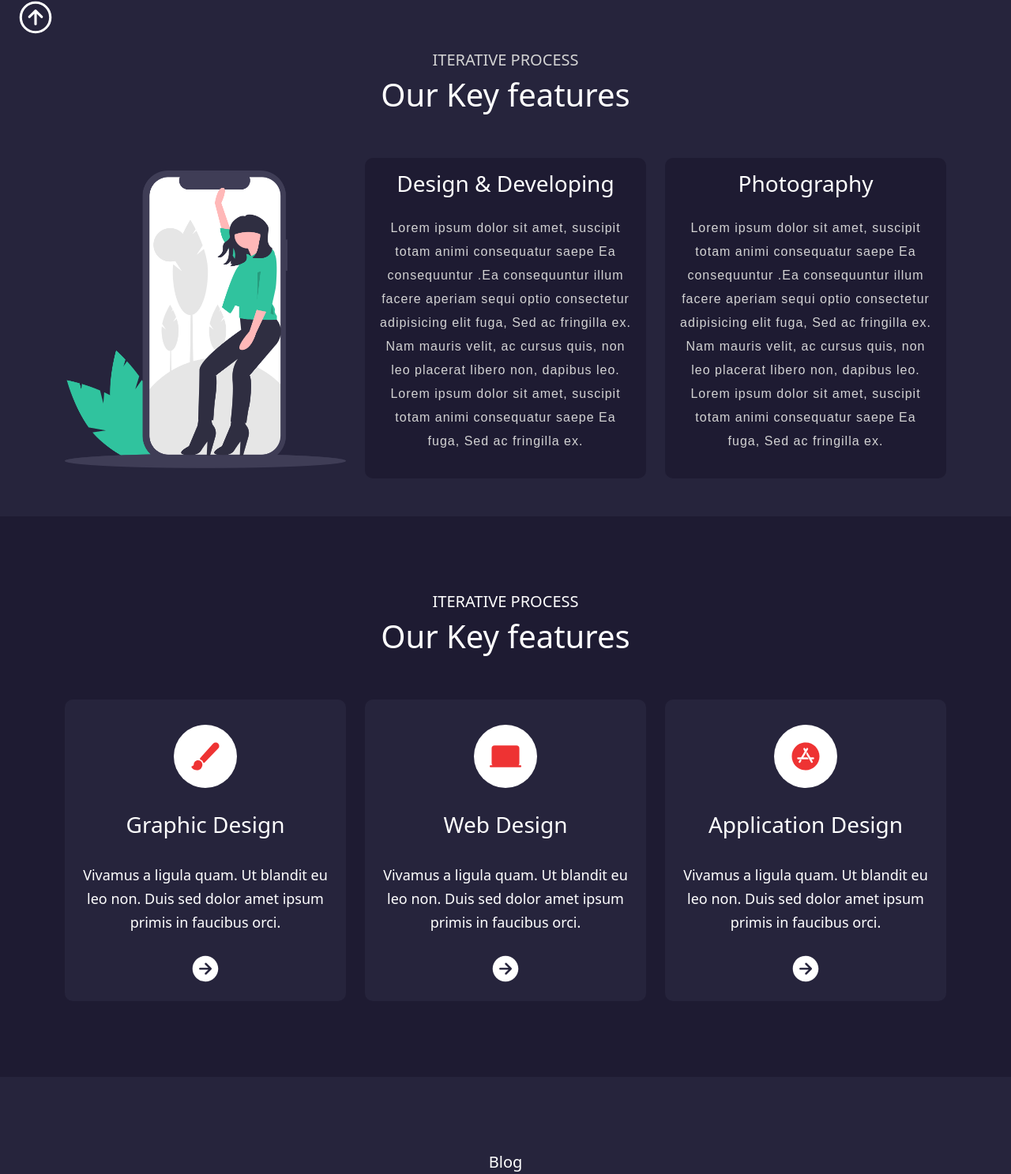
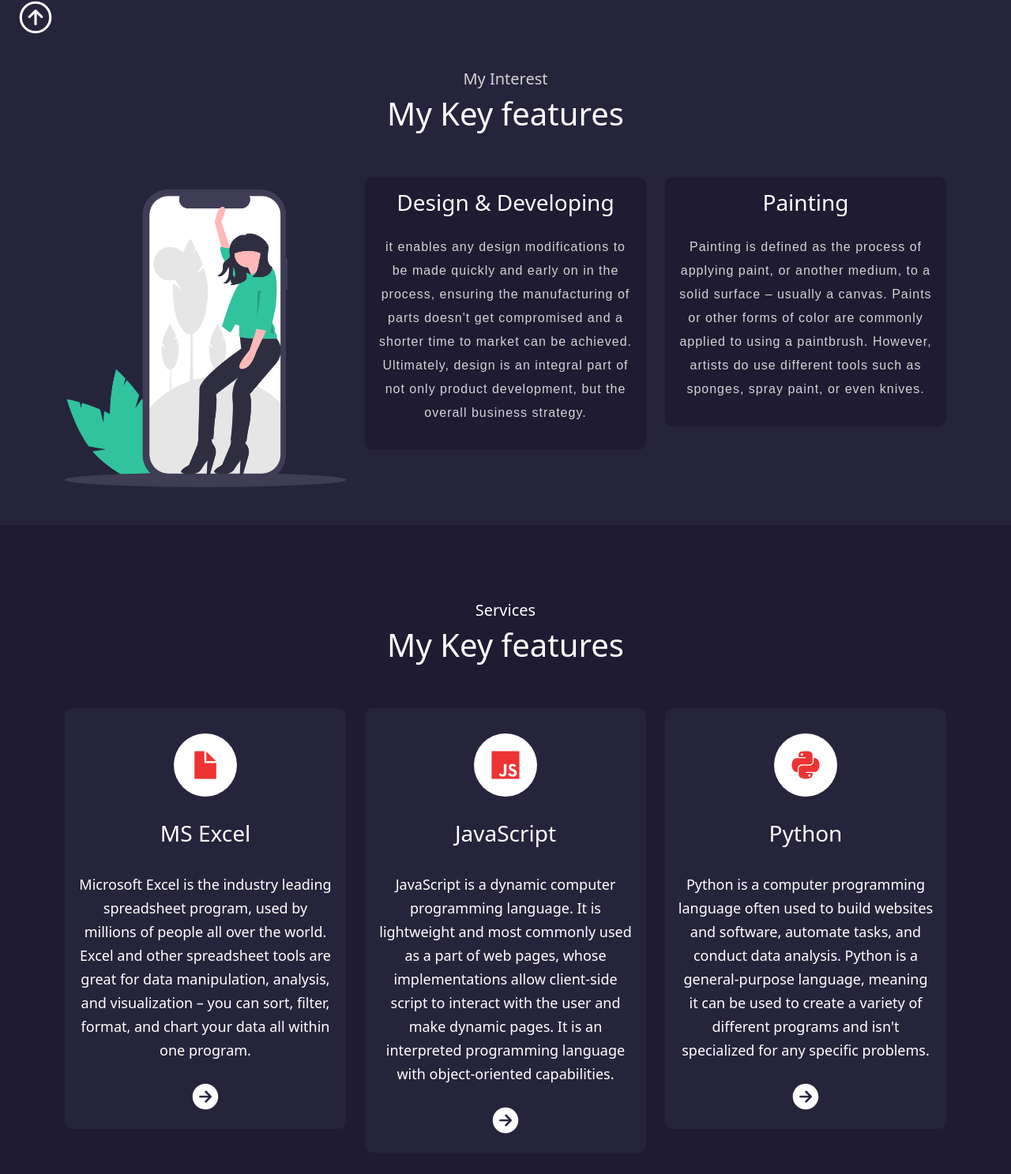
Before and after one commit to kiranyadav3540/Education-Website-Bootstrap, a plain HTML site: page index.html in a window 1280 px wide. Shown: the part 703-2190 px from the top of the page at 79% size. Drawn offline with nearby package versions, Linux system fonts and the light colour scheme.

Commit message:
some updation

```diff
--- a/index.html
+++ b/index.html
@@ -1,16 +1,19 @@
 <!doctype html>
 <html lang="en">
+
 <head>
   <!-- Required meta tags -->
   <meta charset="utf-8">
   <meta name="viewport" content="width=device-width, initial-scale=1">
 
   <!-- Bootstrap CSS -->
-    <link href="https://cdn.jsdelivr.net/npm/bootstrap@5.0.2/dist/css/bootstrap.min.css" rel="stylesheet" integrity="sha384-EVSTQN3/azprG1Anm3QDgpJLIm9Nao0Yz1ztcQTwFspd3yD65VohhpuuCOmLASjC" crossorigin="anonymous">
+  <link href="https://cdn.jsdelivr.net/npm/bootstrap@5.0.2/dist/css/bootstrap.min.css" rel="stylesheet"
+    integrity="sha384-EVSTQN3/azprG1Anm3QDgpJLIm9Nao0Yz1ztcQTwFspd3yD65VohhpuuCOmLASjC" crossorigin="anonymous">
   <!-- style -->
   <link rel="stylesheet" type="text/css" href="css/style.css">
-    <title>Web master Website Template in Bootstrap Home: Allwebcode</title>
+  <title>Sharing My Skills</title>
 </head>
+
 <body>
 
 
@@ -21,12 +24,18 @@
     <div class="container">
       <nav class="navbar navbar-expand-lg">
         <div class="container-fluid">
-    <a class="navbar-brand" href="#"><h1>Webmaster</h1></a>
-    <button class="navbar-toggler" type="button" data-bs-toggle="collapse" data-bs-target="#navbarSupportedContent" aria-controls="navbarSupportedContent" aria-expanded="false" aria-label="Toggle navigation">
-      <span class="navbar-toggler-icon"><ion-icon name="menu"></ion-icon></span>
+          <a class="navbar-brand" href="#">
+            <h1>Sharing My Skills</h1>
+          </a>
+          <button class="navbar-toggler" type="button" data-bs-toggle="collapse"
+            data-bs-target="#navbarSupportedContent" aria-controls="navbarSupportedContent" aria-expanded="false"
+            aria-label="Toggle navigation">
+            <span class="navbar-toggler-icon">
+              <ion-icon name="menu"></ion-icon>
+            </span>
           </button>
           <div class="collapse navbar-collapse" id="navbarSupportedContent">
-      <ul class="navbar-nav m-auto mb-2 mb-lg-0">
+            <ul class="navbar-nav m-auto mb-2 mb-lg-0 ">
               <li class="nav-item">
                 <a class="nav-link active" aria-current="page" href="#home">Home</a>
               </li>
@@ -53,6 +62,7 @@
     </div>
   </div>
 
+
   <!-- navbar end -->
 
 
@@ -65,14 +75,18 @@
       <div class="row">
 
         <div class="col-md-6">
-            <h6 class="h6 pb-1">OWN BUSINESS</h6>
-            <h1>We help innovators bring<br> their business to life.</h1>
+          <h6 class="h6 pb-1">OWN Knowledge</h6>
+          <h1>I help to others<br> in improving their skills.</h1>
           <p>
-              Lorem ipsum dolor sit amet consectetur adipisicing elit. Provident,<br> excepturi. Distinctio accusantium fugit odit? Fugit ipsam. Sed ac fringilla<br> ex. Nam mauris velit, ac cursus quis, non leo.
+            Expect them to be great and understand they want to feel like you want to feel: part of something meaningful
+            and
+            important. Let the space you share with them be that kind of place. If you do, you will find not only are
+            you improving
+            their life, but you are improving your life as well.
           </p>
           <div class="d-grid gap-2 d-md-block mt-5 mb-5">
             <button class="btn btn-outline-danger" type="submit">See How</button>
-              <button class="btn btn-outline-danger" type="submit">Get a Quote</button>
+            <button class="btn btn-outline-danger" type="submit">Courses</button>
           </div>
         </div>
 
@@ -91,8 +105,8 @@
 
   <div class="container-fluid about pt-5 pb-5" id="about">
     <div class="container">
-    <h5 class="h5 text-center pt-5">ITERATIVE PROCESS</h5>
-    <h1 class="h1 text-center">Our Key features</h1>
+      <h5 class="h5 text-center pt-5">My Interest</h5>
+      <h1 class="h1 text-center">My Key features</h1>
       <div class="row pt-5">
 
         <div class="col-md-4">
@@ -102,14 +116,22 @@
         <div class="col-md-4">
           <div class="box p-2">
             <h3 class="h3 p-2 text-center">Design & Developing</h3>
-          <p class="p-2 text-center">Lorem ipsum dolor sit amet, suscipit totam animi consequatur saepe Ea consequuntur .Ea consequuntur illum facere aperiam sequi optio consectetur adipisicing elit fuga, Sed ac fringilla ex. Nam mauris velit, ac cursus quis, non leo placerat libero non, dapibus leo. Lorem ipsum dolor sit amet, suscipit totam animi consequatur saepe Ea fuga, Sed ac fringilla ex.</p>
+            <p class="p-2 text-center">it enables any design modifications to be made quickly and early on in the
+              process, ensuring the manufacturing of parts
+              doesn't get compromised and a shorter time to market can be achieved. Ultimately, design is an integral
+              part of not only
+              product development, but the overall business strategy.</p>
           </div>
         </div>
 
         <div class="col-md-4">
           <div class="box p-2">
-          <h3 class="h3 p-2 text-center">Photography</h3>
-          <p class="p-2 text-center">Lorem ipsum dolor sit amet, suscipit totam animi consequatur saepe Ea consequuntur .Ea consequuntur illum facere aperiam sequi optio consectetur adipisicing elit fuga, Sed ac fringilla ex. Nam mauris velit, ac cursus quis, non leo placerat libero non, dapibus leo. Lorem ipsum dolor sit amet, suscipit totam animi consequatur saepe Ea fuga, Sed ac fringilla ex.</p>
+            <h3 class="h3 p-2 text-center">Painting</h3>
+            <p class="p-2 text-center">Painting is defined as the process of applying paint, or another medium, to a
+              solid surface – usually a canvas. Paints
+              or other forms of color are commonly applied to using a paintbrush. However, artists do use different
+              tools such as
+              sponges, spray paint, or even knives.</p>
           </div>
         </div>
 
@@ -124,34 +146,61 @@
 
   <div class="container-fluid service pt-5 pb-5" id="service">
     <div class="container pb-5">
-    <h5 class="h5 text-center pt-5">ITERATIVE PROCESS</h5>
-    <h1 class="h1 text-center">Our Key features</h1>
+      <h5 class="h5 text-center pt-5">Services</h5>
+      <h1 class="h1 text-center">My Key features</h1>
       <div class="row pt-5">
 
         <div class="col-md-4">
           <div class="box p-2">
-          <h4 class="text-center pt-4"><ion-icon class="" name="brush"></ion-icon></h4>
-          <h3 class="h3 p-3 text-center">Graphic Design</h3>
-          <p class="p-2 text-center">Vivamus a ligula quam. Ut blandit eu leo non. Duis sed dolor amet ipsum primis in faucibus orci.</p>
-          <h5 class="text-center"><ion-icon name="arrow-forward-circle"></ion-icon></h5>
+            <h4 class="text-center pt-4">
+              <ion-icon name="document-sharp"></ion-icon>
+            </h4>
+
+            <h3 class="h3 p-3 text-center ">MS Excel</h3>
+            <p class="p-2 text-center">Microsoft Excel is the industry leading spreadsheet program, used by millions of
+              people all over the world. Excel and
+              other spreadsheet tools are great for data manipulation, analysis, and visualization – you can sort,
+              filter, format, and
+              chart your data all within one program.</p>
+            <h5 class="text-center">
+              <ion-icon name="arrow-forward-circle"></ion-icon>
+            </h5>
           </div>
         </div>
 
         <div class="col-md-4">
           <div class="box p-2">
-          <h4 class="text-center pt-4"><ion-icon class="" name="laptop"></ion-icon></h4>
-          <h3 class="h3 p-3 text-center">Web Design</h3>
-          <p class="p-2 text-center">Vivamus a ligula quam. Ut blandit eu leo non. Duis sed dolor amet ipsum primis in faucibus orci.</p>
-          <h5 class="text-center"><ion-icon name="arrow-forward-circle"></ion-icon></h5>
+            <h4 class="text-center pt-4">
+              <ion-icon name="logo-javascript"></ion-icon>
+
+            </h4>
+            <h3 class="h3 p-3 text-center">JavaScript</h3>
+            <p class="p-2 text-center">JavaScript is a dynamic computer programming language. It is lightweight and most
+              commonly used as a part of web pages,
+              whose implementations allow client-side script to interact with the user and make dynamic pages. It is an
+              interpreted
+              programming language with object-oriented capabilities.</p>
+            <h5 class="text-center">
+              <ion-icon name="arrow-forward-circle"></ion-icon>
+            </h5>
           </div>
         </div>
 
         <div class="col-md-4">
           <div class="box p-2">
-          <h4 class="text-center pt-4"><ion-icon class="" name="logo-apple-appstore"></ion-icon></h4>
-          <h3 class="h3 p-3 text-center">Application Design</h3>
-          <p class="p-2 text-center">Vivamus a ligula quam. Ut blandit eu leo non. Duis sed dolor amet ipsum primis in faucibus orci.</p>
-          <h5 class="text-center"><ion-icon name="arrow-forward-circle"></ion-icon></h5>
+            <h4 class="text-center pt-4">
+              <ion-icon name="logo-python"></ion-icon>
+
+            </h4>
+            <h3 class="h3 p-3 text-center">Python</h3>
+            <p class="p-2 text-center">Python is a computer programming language often used to build websites and
+              software, automate tasks, and conduct data
+              analysis. Python is a general-purpose language, meaning it can be used to create a variety of different
+              programs and
+              isn't specialized for any specific problems.</p>
+            <h5 class="text-center">
+              <ion-icon name="arrow-forward-circle"></ion-icon>
+            </h5>
           </div>
         </div>
 
@@ -164,7 +213,7 @@
 
   <!-- blog-page start -->
 
-<div class="container-fluid blog pt-5 pb-5" >
+  <div class="container-fluid blog pt-5 pb-5">
     <div class="container pb-5">
       <h5 class="h5 text-center pt-5" id="blog">Blog</h5>
       <h1 class="h1 text-center">Latest blog posts</h1>
@@ -175,7 +224,8 @@
           <div class="box p-3">
             <img class="img-fluid" src="images/blog1.jpg">
             <h3 class="h3 pt-3 text-center">Experience the breathtaking</h3>
-          <p class="text-center pt-2">Vivamus a ligula quam. Ut blandit eu leo non. Duis sed dolor amet ipsum primis in faucibus orci.</p>
+            <p class="text-center pt-2">Vivamus a ligula quam. Ut blandit eu leo non. Duis sed dolor amet ipsum primis
+              in faucibus orci.</p>
             <center><button class="btn btn-outline-danger" type="submit">Read More</button></center>
           </div>
         </div>
@@ -184,7 +234,8 @@
           <div class="box p-3">
             <img class="img-fluid" src="images/blog2.jpg">
             <h3 class="h3 pt-3 text-center">Understanding the communication</h3>
-          <p class="text-center pt-2">Vivamus a ligula quam. Ut blandit eu leo non. Duis sed dolor amet ipsum primis in faucibus orci.</p>
+            <p class="text-center pt-2">Vivamus a ligula quam. Ut blandit eu leo non. Duis sed dolor amet ipsum primis
+              in faucibus orci.</p>
             <center><button class="btn btn-outline-danger" type="submit">Read More</button></center>
           </div>
         </div>
@@ -193,7 +244,8 @@
           <div class="box p-3">
             <img class="img-fluid" src="images/blog3.jpg">
             <h3 class="h3 pt-3 text-center">Project file Documentation</h3>
-          <p class="text-center pt-2">Vivamus a ligula quam. Ut blandit eu leo non. Duis sed dolor amet ipsum primis in faucibus orci.</p>
+            <p class="text-center pt-2">Vivamus a ligula quam. Ut blandit eu leo non. Duis sed dolor amet ipsum primis
+              in faucibus orci.</p>
             <center><button class="btn btn-outline-danger" type="submit">Read More</button></center>
           </div>
         </div>
@@ -207,7 +259,7 @@
 
   <!-- contactus-page start -->
 
-<div class="container-fluid contact pt-5 pb-5" >
+  <div class="container-fluid contact pt-5 pb-5">
     <div class="container pb-5">
       <h5 class="h5 text-center pt-5" id="contact">Get In Touch</h5>
       <h1 class="h1 text-center">Contact Us</h1>
@@ -225,14 +277,17 @@
             </div>
             <div class="mb-3">
               <label for="exampleInputEmail1" class="form-label">Message</label>
-            <input type="text" class="form-control" id="exampleInputtext1" aria-describedby="emailHelp" style="height: 150px;">
+              <input type="text" class="form-control" id="exampleInputtext1" aria-describedby="emailHelp"
+                style="height: 150px;">
             </div>
             <button type="submit" class="btn btn-outline-danger">Submit</button>
           </form>
         </div>
 
         <div class="col-md-6 map">
-        <iframe class="pt-5" src="https://www.google.com/maps/embed?pb=!1m18!1m12!1m3!1d55441.92807718007!2d75.86763614680711!3d29.716268437286!2m3!1f0!2f0!3f0!3m2!1i1024!2i768!4f13.1!3m3!1m2!1s0x391197601fbd27ab%3A0xee1ec17d706973cc!2sTohana%2C%20Haryana%20125120!5e0!3m2!1sen!2sin!4v1627200388702!5m2!1sen!2sin" width="100%" height="450" style="border:0;" allowfullscreen="" loading="lazy"></iframe>
+          <iframe class="pt-5"
+            src="https://www.google.com/maps/embed?pb=!1m18!1m12!1m3!1d55441.92807718007!2d75.86763614680711!3d29.716268437286!2m3!1f0!2f0!3f0!3m2!1i1024!2i768!4f13.1!3m3!1m2!1s0x391197601fbd27ab%3A0xee1ec17d706973cc!2sTohana%2C%20Haryana%20125120!5e0!3m2!1sen!2sin!4v1627200388702!5m2!1sen!2sin"
+            width="100%" height="450" style="border:0;" allowfullscreen="" loading="lazy"></iframe>
         </div>
 
       </div>
@@ -246,7 +301,7 @@
 
   <div class="container-fluid footer pt-5 pb-3">
     <div class="container">
-    <p class="text-center">© 2021 All Rights Reserved. Made by <a href="allwebcode.in">Allwebcode</a>.</p>
+      <p class="text-center">© 2022 All Rights Reserved. Made by <a href="allwebcode.in">Kiran yadav</a>.</p>
     </div>
   </div>
 
@@ -256,7 +311,9 @@
 
   <!-- scroll start -->
 
-<a href="#"><ion-icon class=" scroll top" id="finished" name="arrow-up-circle-outline"></ion-icon></a>
+  <a href="#">
+    <ion-icon class=" scroll top" id="finished" name="arrow-up-circle-outline"></ion-icon>
+  </a>
 
   <!-- scroll end -->
 
@@ -264,7 +321,9 @@
   <!-- Optional JavaScript; choose one of the two! -->
 
   <!-- Option 1: Bootstrap Bundle with Popper -->
-    <script src="https://cdn.jsdelivr.net/npm/bootstrap@5.0.2/dist/js/bootstrap.bundle.min.js" integrity="sha384-MrcW6ZMFYlzcLA8Nl+NtUVF0sA7MsXsP1UyJoMp4YLEuNSfAP+JcXn/tWtIaxVXM" crossorigin="anonymous"></script>
+  <script src="https://cdn.jsdelivr.net/npm/bootstrap@5.0.2/dist/js/bootstrap.bundle.min.js"
+    integrity="sha384-MrcW6ZMFYlzcLA8Nl+NtUVF0sA7MsXsP1UyJoMp4YLEuNSfAP+JcXn/tWtIaxVXM"
+    crossorigin="anonymous"></script>
 
   <!-- Option 2: Separate Popper and Bootstrap JS -->
   <!--
@@ -279,16 +338,17 @@
 
   <!-- scroll -->
   <script>
-      $(window).scroll(function(){
+    $(window).scroll(function () {
       $('nav').toggleClass('scrolled', $(this).scrollTop() > 100)
     });
   </script>
   <!-- navbar bg color -->
   <script>
-      $(window).scroll(function(){
+    $(window).scroll(function () {
       $('nav').toggleClass('mynav', $(this).scrollTop() > 100)
     });
   </script>
 
 </body>
+
 </html>
```
Also changed, not shown: Output.jpeg (added). Lines whose indentation alone changed are shown as unchanged.
